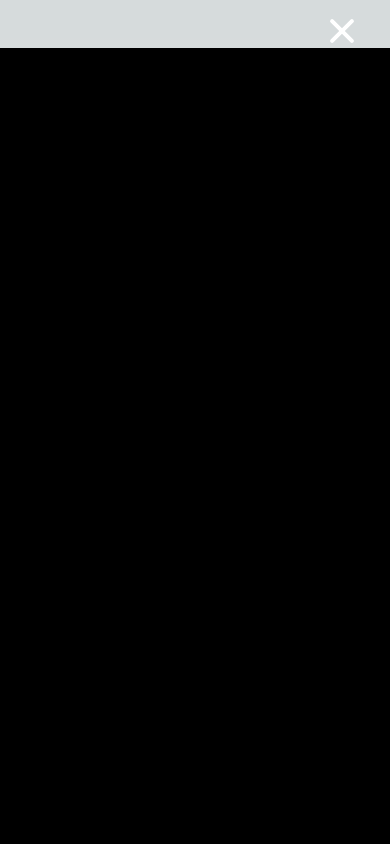
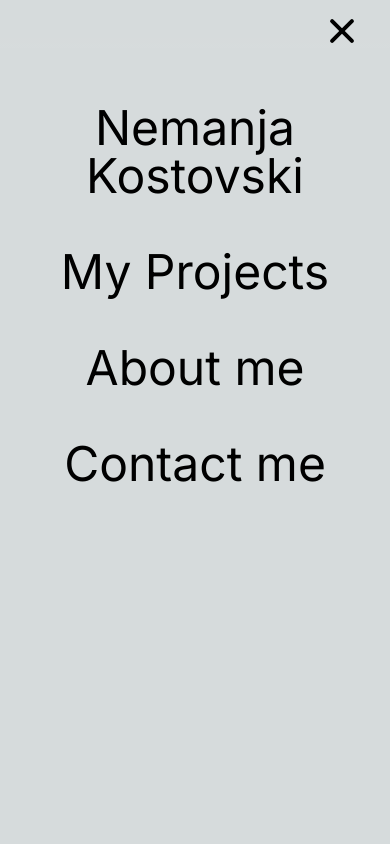
Before and after one commit to nemanjaKostovski/portfolio, a Next.js app: page /projects in a window 390 px wide. Both pictures are taken after a click on the button 342 px from the left and 32 px from the top of the page. Shown: the top 844 px of the page. Built offline with nearby package versions, Linux system fonts and the light colour scheme.

Commit message:
Fixed navbar for mobile light

```diff
--- a/src/app/components/Navbar.tsx
+++ b/src/app/components/Navbar.tsx
@@ -54,12 +54,12 @@ export default function Navbar() {
           } relative right-4 h-8 w-8 cursor-pointer text-3xl sm:hidden`}
           onClick={handleToggle}
         >
-          <div className="-mt-0.5 h-1 w-8 rounded bg-white transition-all duration-500 before:absolute before:h-1 before:w-8 before:-translate-x-4 before:-translate-y-3 before:rounded before:bg-white before:transition-all before:duration-500 before:content-[''] after:absolute after:h-1 after:w-8 after:-translate-x-4 after:translate-y-3 after:rounded after:bg-white after:transition-all after:duration-500 after:content-['']"></div>
+          <div className="-mt-0.5 h-1 w-8 rounded bg-black transition-all duration-500 before:absolute before:h-1 before:w-8 before:-translate-x-4 before:-translate-y-3 before:rounded before:bg-black before:transition-all before:duration-500 before:content-[''] after:absolute after:h-1 after:w-8 after:-translate-x-4 after:translate-y-3 after:rounded after:bg-black after:transition-all after:duration-500 after:content-[''] dark:bg-white dark:before:bg-white dark:after:bg-white"></div>
         </button>
       </div>
 
       <section
-        className={`justify-content-center top-68 absolute z-10 mt-8 w-full origin-top flex-col bg-black text-5xl
+        className={`justify-content-center top-68 absolute z-10 mt-8 w-full origin-top flex-col bg-inherit text-5xl dark:bg-black
         ${toggle ? 'flex' : 'hidden'}
           `}
       >
```
